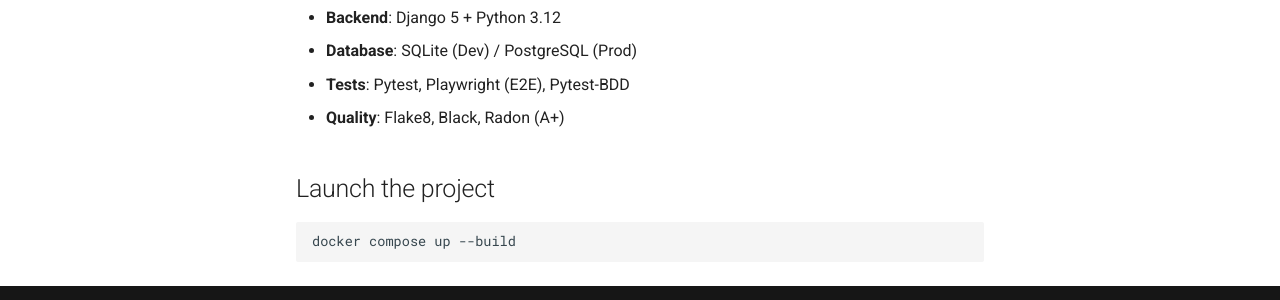
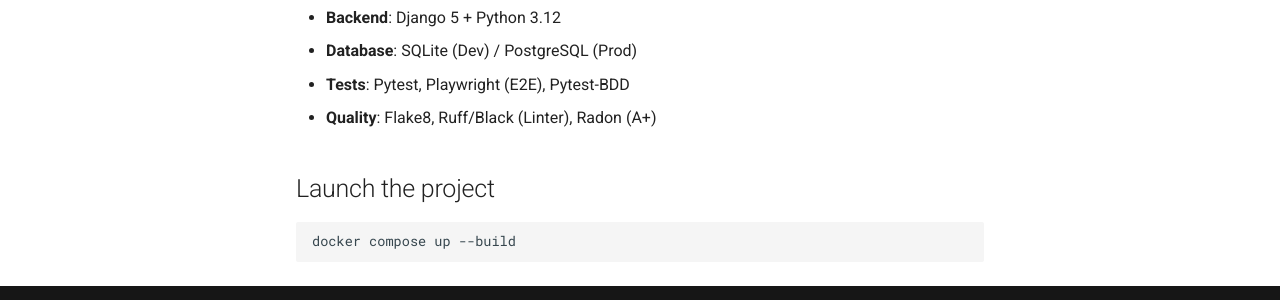
Before and after one commit to FABRE-Alexandre-2326043b/ugsel-web, an MkDocs documentation site: the page built from docs/index.md, in a window 1280 px wide and 1132 px high. Shown: the part 802-1102 px from the top of the window. Built offline with MkDocs 1.6.1 and Material for MkDocs 9.7.7, drawn with Linux system fonts in a browser that asks for light colours.

Commit message:
update index.md

```diff
--- a/docs/index.md
+++ b/docs/index.md
@@ -24,7 +24,7 @@
 - **Backend**: Django 5 + Python 3.12
 - **Database**: SQLite (Dev) / PostgreSQL (Prod)
 - **Tests**: Pytest, Playwright (E2E), Pytest-BDD
-- **Quality**: Flake8, Black, Radon (A+)
+- **Quality**: Flake8, Ruff/Black (Linter), Radon (A+)
 
 ## Launch the project
 
```
